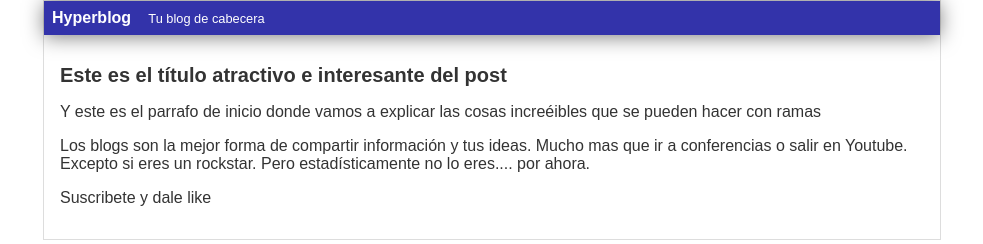
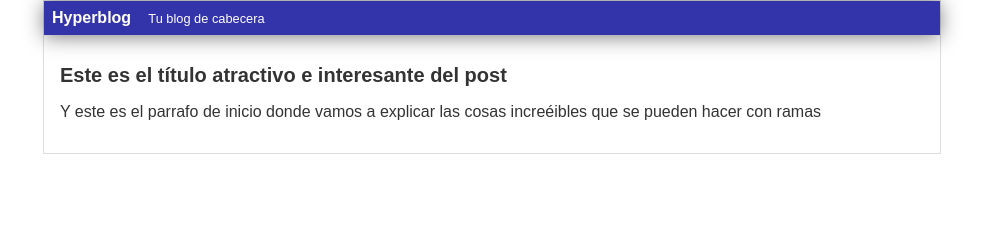
Before and after one commit to AndresGarciaL/proyecto, a plain HTML site: page index.html in a window 1280 px wide. Shown: the whole page, without its empty margins (148-1131 px from the left). Drawn offline with Linux system fonts and the light colour scheme.

```diff
--- a/index.html
+++ b/index.html
@@ -12,8 +12,6 @@
             <div id="post">
                 <h1>Este es el título atractivo e interesante del post</h1>
                 <p>Y este es el parrafo de inicio donde vamos a explicar las cosas increéibles que se pueden hacer con ramas</p>
-                <p>Los blogs son la mejor forma de compartir información y tus ideas. Mucho mas que ir a conferencias o salir en Youtube. Excepto si eres un rockstar. Pero estadísticamente no lo eres.... por ahora.</p>
-                <p>Suscribete y dale like</p>
             </div>
         </div>
     </body>
```
